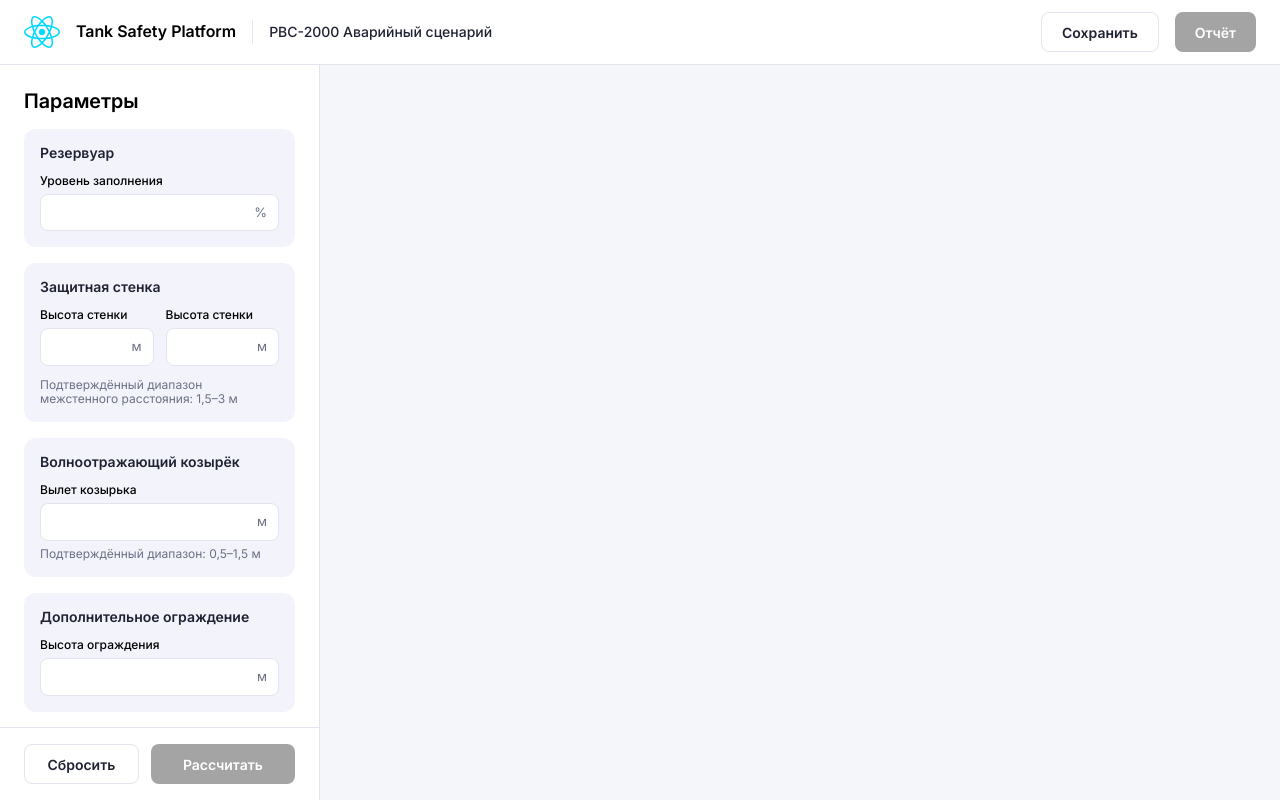
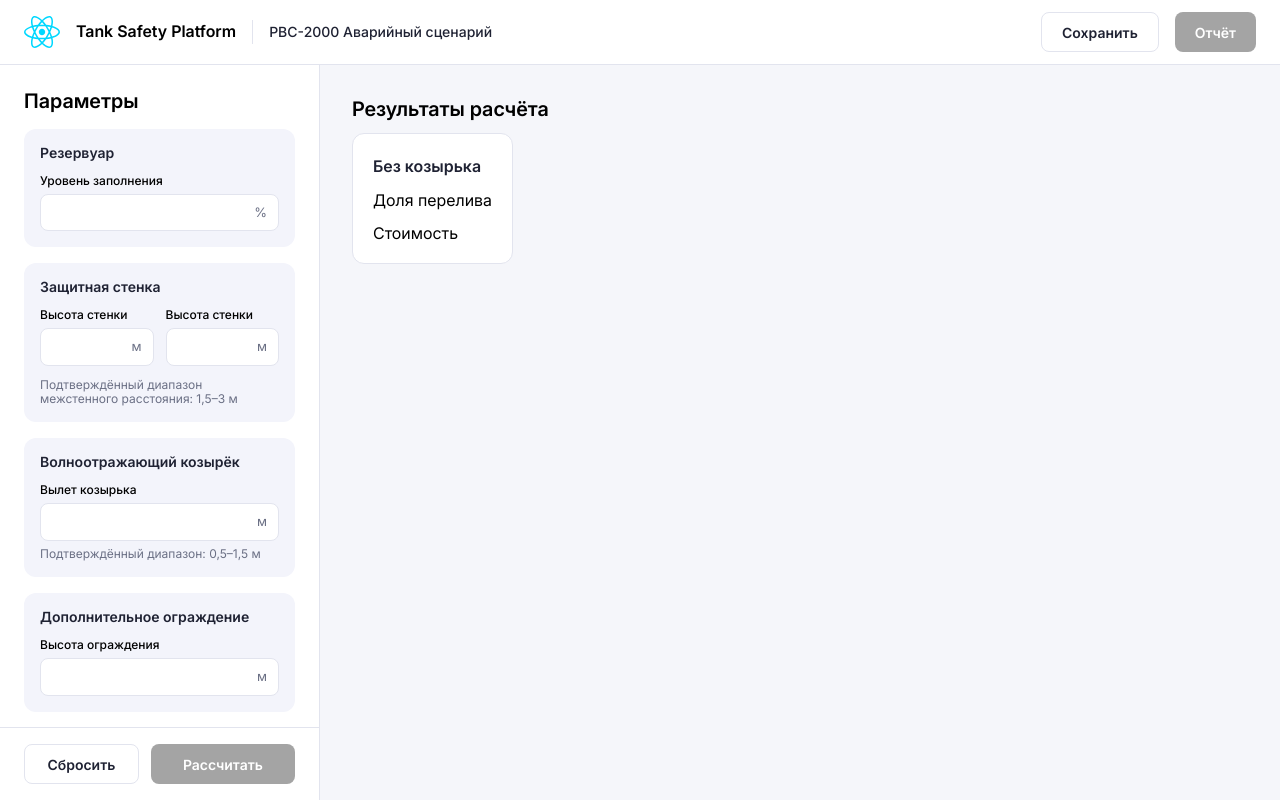
Before and after one commit to safonovartem/Team_13_Our_work, a React (Vite) app in the folder frontend/: page / in a window 1280 px wide. Built offline with nearby package versions, Linux system fonts and the light colour scheme.

Commit message:
feat: add info tag support on result block

```diff
--- a/frontend/src/App.tsx
+++ b/frontend/src/App.tsx
@@ -1,7 +1,18 @@
 import { Header } from './components/header/component';
 import { Layout } from './components/layout/component';
 import { PropertiesPanel } from './components/properties-panel/component';
+import { ResultBlock } from './components/result-block/component';
+import { ResultSection } from './components/result-section/component';
 
 export function App() {
-  return <Layout header={<Header />} aside={<PropertiesPanel />}></Layout>;
+  return (
+    <Layout header={<Header />} aside={<PropertiesPanel />}>
+      <ResultSection title="Результаты расчёта">
+        <ResultBlock title="Без козырька">
+          <div className="resultValue">Доля перелива</div>
+          <div className="resultValue">Стоимость</div>
+        </ResultBlock>
+      </ResultSection>
+    </Layout>
+  );
 }
--- a/frontend/src/components/result-block/component.module.css
+++ b/frontend/src/components/result-block/component.module.css
@@ -18,6 +18,7 @@
   display: flex;
   justify-content: space-between;
   align-items: center;
+  gap: 5px;
 }
 
 .title {
--- a/frontend/src/components/result-block/component.tsx
+++ b/frontend/src/components/result-block/component.tsx
@@ -1,5 +1,6 @@
 import { ReactNode } from 'react';
 import styles from './component.module.css';
+import { Tag } from '../tag/component';
 
 interface ResultBlockProps {
   title: string;
@@ -18,6 +19,7 @@ export function ResultBlock({
     >
       <div className={styles.titleContainer}>
         <span className={styles.title}>{title}</span>
+        {isImportant && <Tag>Рекомендуется</Tag>}
       </div>
       <div className={styles.resultInfoContainer}>{children}</div>
     </div>
```
